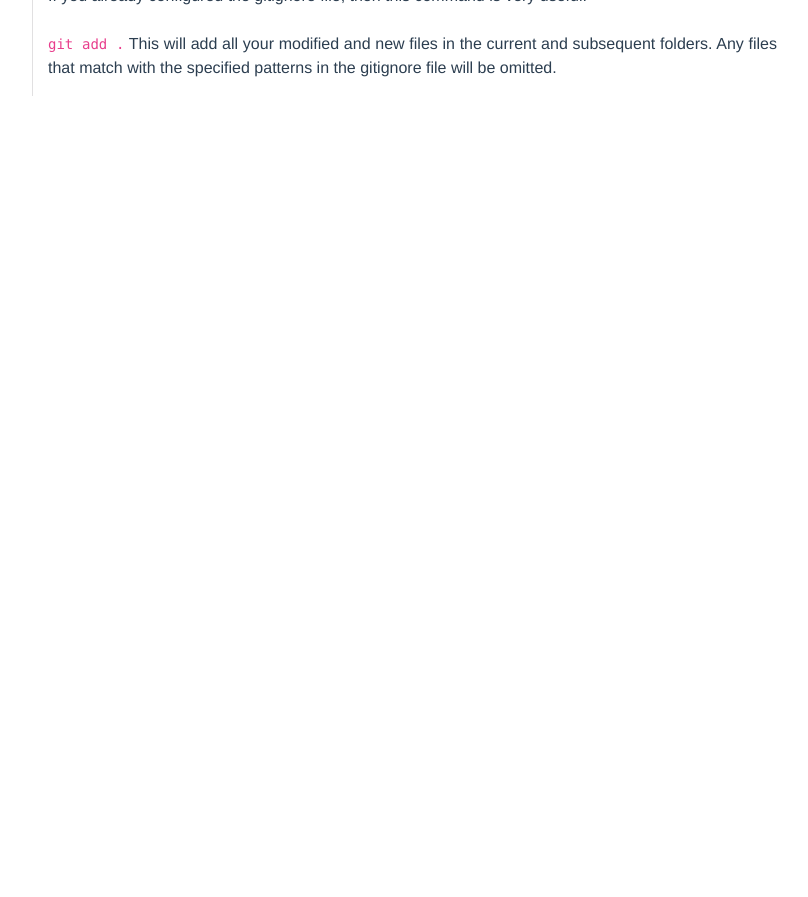
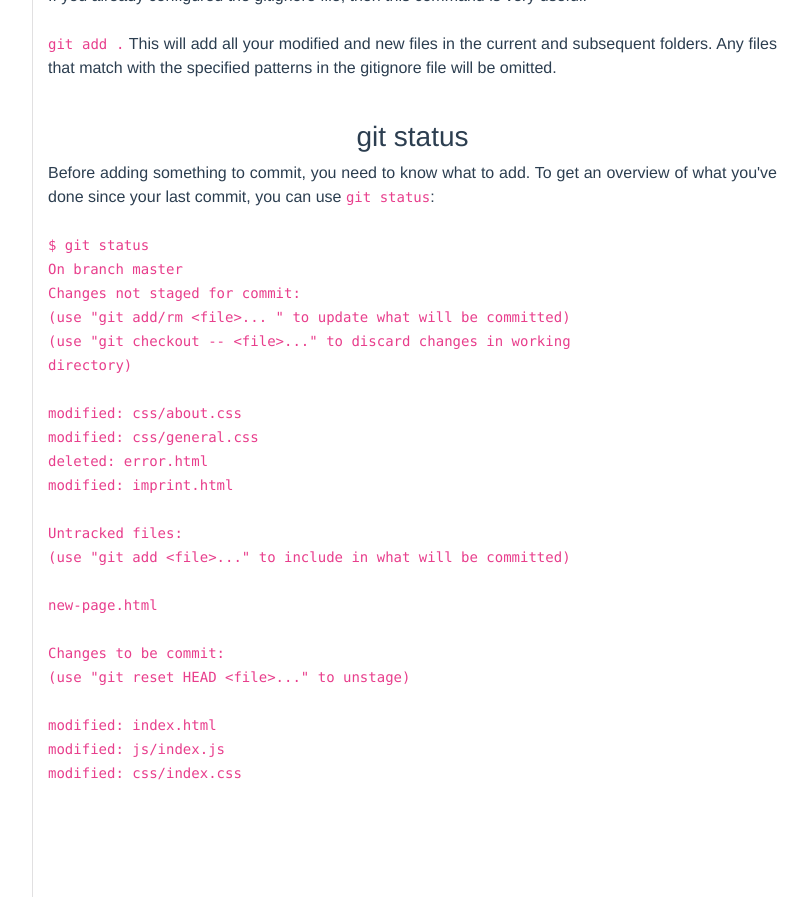
Before and after one commit to rulasmarmol/common-language, a Vue app: page /#/most-useful-git-commands in a window 1280 px wide. Shown: the part 2260-3157 px from the top of the page, without its empty margins (418-1226 px from the left). Before the commit the page ends 2356 px from the top, so only its background shows below. Built offline with nearby package versions, Linux system fonts and the light colour scheme.

Commit message:
git status added

```diff
--- a/src/components/articles/MostUsefulGitCommands.vue
+++ b/src/components/articles/MostUsefulGitCommands.vue
@@ -63,7 +63,40 @@
                 We are including three files to the next commit: <code>index.html</code> which is in the same folder where we are executing the command and two other that are in a different folder.<br><br>
                 If you already configured the gitignore file, then this command is very useful.<br><br>
                 <code>git add .</code>
-                This will add all your modified and new files in the current and subsequent folders. Any files that match with the specified patterns in the gitignore file will be omitted.
+                This will add all your modified and new files in the current and subsequent folders. Any files that match with the specified patterns in the gitignore file will be omitted.<br><br>
+                </p>
+            </b-col>
+        </b-row>
+        <b-row>
+            <b-col sm="4" >
+            </b-col>
+            <b-col sm="8" class="left-separator">
+                <h3> git status</h3>
+                <p align="justify">Before adding something to commit, you need to know what to add. To get an overview of what you've done since your last commit, you can use <code>git status</code>:<br><br>
+                <code>$ git status<br>
+                    On branch master<br>
+                    Changes not staged for commit:<br>
+                    (use "git add/rm &lt;file&gt;... " to update what will be committed)<br>
+                    (use "git checkout -- &lt;file&gt;..." to discard changes in working<br>
+                    directory)<br>
+                    <br>
+                        modified:   css/about.css<br>
+                        modified:   css/general.css<br>
+                        deleted:    error.html<br>
+                        modified:   imprint.html<br>
+                    <br>
+                    Untracked files:<br>
+                        (use "git add &lt;file&gt;..." to include in what will be committed)<br>
+                        <br>
+                        new-page.html<br>
+                        <br>
+                    Changes to be commit: <br>
+                        (use "git reset HEAD &lt;file&gt;..." to unstage)<br>
+                        <br>
+                        modified: index.html<br>
+                        modified: js/index.js<br>
+                        modified: css/index.css<br></code><br><br>
+                <br><br>
                 </p>
             </b-col>
         </b-row>
```
